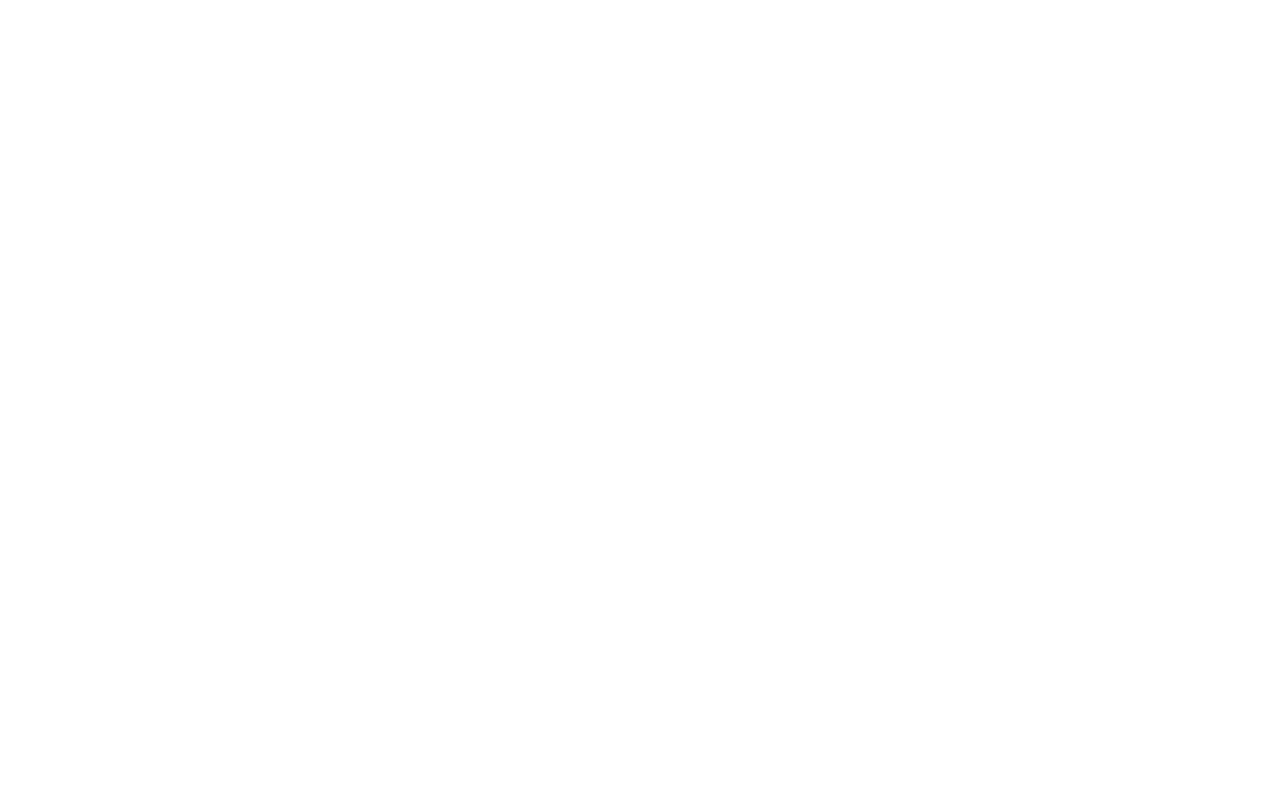
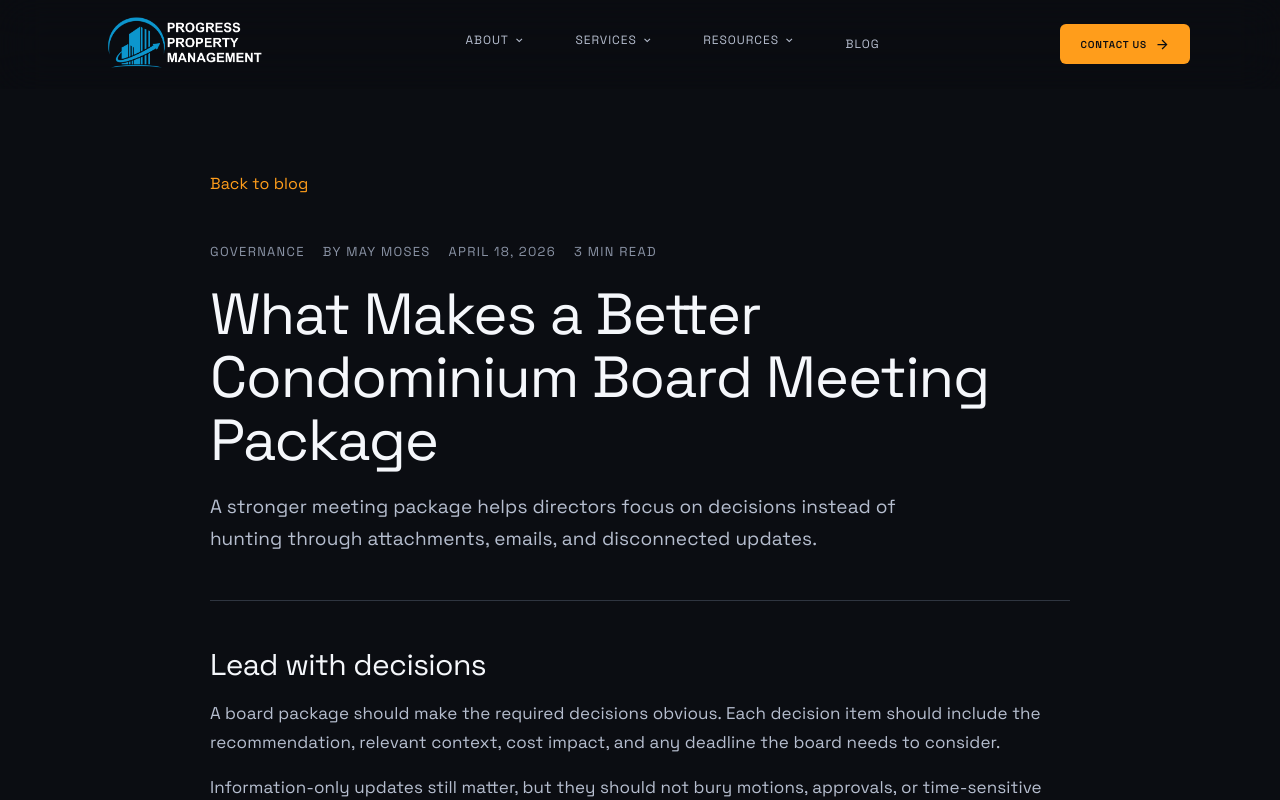
Before and after one commit to mbachrat/PPMweb, a React (Create React App) app: page /blog/better-board-meeting-packages in a window 1280 px wide. Before the commit this address had no page. Shown: the top 800 px of the page. Built offline with nearby package versions, Linux system fonts and the light colour scheme.

Commit message:
Add static blog posts

```diff
--- a/src/App.js
+++ b/src/App.js
@@ -9,6 +9,7 @@
 const DeveloperPage = lazy(() => import('./pages/DeveloperPage'));
 const ManagementPage = lazy(() => import('./pages/ManagementPage'));
 const BlogPage = lazy(() => import('./pages/BlogPage'));
+const BlogPostPage = lazy(() => import('./pages/BlogPostPage'));
 
 function App() {
   return (
@@ -66,6 +67,15 @@
         />
 
         <Route
+          path='/blog/:slug'
+          element={
+            <BaseLayout>
+              <BlogPostPage />
+            </BaseLayout>
+          }
+        />
+
+        <Route
           path='/'
           element={
             <BaseLayout>
--- /dev/null
+++ b/src/data/blogPosts.js
@@ -0,0 +1,104 @@
+export const blogPosts = [
+  {
+    slug: 'condo-board-budget-planning',
+    title: 'Condo Board Budget Planning: What to Review Before Year-End',
+    date: '2026-05-02',
+    displayDate: 'May 2, 2026',
+    author: 'May Moses',
+    category: 'Board Resources',
+    readTime: '4 min read',
+    excerpt:
+      'A practical checklist for reviewing operating budgets, reserve contributions, service contracts, and community priorities before the next fiscal year.',
+    sections: [
+      {
+        heading: 'Start with the current-year actuals',
+        body: [
+          'Before adjusting next year\'s budget, compare year-to-date actuals against the approved budget. The most useful review separates recurring operating costs from one-time expenses so the board can see what is truly changing.',
+          'Pay close attention to utilities, insurance, cleaning, security, landscaping, snow removal, and repair categories. These are often where small assumptions create meaningful changes over a full year.',
+        ],
+      },
+      {
+        heading: 'Review contracts before renewal dates',
+        body: [
+          'Budget season is also the right time to confirm which vendor agreements renew soon, which services need updated scopes, and which contracts should be tendered before pricing is locked in.',
+          'Boards should ask whether the current scope still matches the property\'s needs, whether service levels are documented clearly, and whether recent performance issues should affect renewal decisions.',
+        ],
+      },
+      {
+        heading: 'Connect the operating budget to the reserve plan',
+        body: [
+          'Operating decisions should not be made in isolation from capital planning. Upcoming reserve projects can affect staffing, communications, temporary services, and insurance considerations.',
+          'A clear budget package should help directors understand what is routine, what is project-related, and what needs a board decision before notices are issued to owners.',
+        ],
+      },
+    ],
+  },
+  {
+    slug: 'better-board-meeting-packages',
+    title: 'What Makes a Better Condominium Board Meeting Package',
+    date: '2026-04-18',
+    displayDate: 'April 18, 2026',
+    author: 'May Moses',
+    category: 'Governance',
+    readTime: '3 min read',
+    excerpt:
+      'A stronger meeting package helps directors focus on decisions instead of hunting through attachments, emails, and disconnected updates.',
+    sections: [
+      {
+        heading: 'Lead with decisions',
+        body: [
+          'A board package should make the required decisions obvious. Each decision item should include the recommendation, relevant context, cost impact, and any deadline the board needs to consider.',
+          'Information-only updates still matter, but they should not bury motions, approvals, or time-sensitive issues.',
+        ],
+      },
+      {
+        heading: 'Keep action items visible',
+        body: [
+          'A simple action register improves accountability between meetings. It should identify the owner, next step, target date, and current status for each open item.',
+          'When action items are tracked consistently, recurring issues become easier to spot and fewer decisions are reopened unnecessarily.',
+        ],
+      },
+      {
+        heading: 'Use attachments with intent',
+        body: [
+          'Attachments should support the decision in front of the board. Large document sets are easier to review when the package explains why each attachment is included and what directors should look for.',
+        ],
+      },
+    ],
+  },
+  {
+    slug: 'resident-communication-during-maintenance',
+    title: 'Resident Communication During Building Maintenance',
+    date: '2026-03-27',
+    displayDate: 'March 27, 2026',
+    author: 'May Moses',
+    category: 'Community Operations',
+    readTime: '5 min read',
+    excerpt:
+      'Clear maintenance notices reduce confusion, improve access, and help residents understand how work will affect their day.',
+    sections: [
+      {
+        heading: 'Explain the impact, not just the work',
+        body: [
+          'Residents need to know what is happening, but they also need to know how it affects them. A useful notice states the location, dates, expected noise, service interruptions, access requirements, and contact path for questions.',
+          'The best notices are direct, specific, and written in plain language. They avoid technical detail unless it helps residents prepare.',
+        ],
+      },
+      {
+        heading: 'Send reminders at the right moments',
+        body: [
+          'For disruptive work, one notice is rarely enough. A first notice gives residents time to plan, a reminder keeps the work visible, and a same-day update helps prevent missed access or avoidable calls.',
+        ],
+      },
+      {
+        heading: 'Close the loop after completion',
+        body: [
+          'When work is complete, a short follow-up can confirm the outcome, thank residents for cooperation, and identify any next steps. This helps build trust and reduces uncertainty around recurring projects.',
+        ],
+      },
+    ],
+  },
+];
+
+export const getBlogPostBySlug = slug =>
+  blogPosts.find(post => post.slug === slug);
--- a/src/pages/BlogPage.jsx
+++ b/src/pages/BlogPage.jsx
@@ -1,5 +1,7 @@
 import React from 'react';
+import { Link } from 'react-router-dom';
 import styled from 'styled-components';
+import { blogPosts } from '../data/blogPosts';
 
 const BlogPage = () => (
   <Container>
@@ -11,12 +13,23 @@
       </Intro>
     </Hero>
 
-    <EmptyState>
-      <EmptyTitle>Articles coming soon</EmptyTitle>
-      <EmptyCopy>
-        This section is ready for company updates, condominium management notes, and helpful resources as new posts are prepared.
-      </EmptyCopy>
-    </EmptyState>
+    <PostsGrid aria-label="Blog articles">
+      {blogPosts.map(post => (
+        <PostCard key={post.slug} to={`/blog/${post.slug}`}>
+          <PostMeta>
+            <span>{post.category}</span>
+            <span>By {post.author}</span>
+            <span>{post.displayDate}</span>
+          </PostMeta>
+          <PostTitle>{post.title}</PostTitle>
+          <PostExcerpt>{post.excerpt}</PostExcerpt>
+          <PostFooter>
+            <span>{post.readTime}</span>
+            <ReadMore>Read article</ReadMore>
+          </PostFooter>
+        </PostCard>
+      ))}
+    </PostsGrid>
   </Container>
 );
 
@@ -54,23 +67,71 @@
   color: ${({ theme }) => theme.main.fonts.secondary};
 `;
 
-const EmptyState = styled.section`
+const PostsGrid = styled.section`
   max-width: 900px;
   margin: 0 auto;
-  padding: 40px;
+  display: grid;
+  gap: 24px;
+`;
+
+const PostCard = styled(Link)`
+  display: flex;
+  flex-direction: column;
+  gap: 18px;
+  padding: 32px;
   border-radius: 12px;
   border: 1px solid ${({ theme }) => theme.main.border};
-  background:
-    linear-gradient(135deg, rgba(26, 30, 37, 0.92), rgba(16, 20, 27, 0.92)),
-    radial-gradient(circle at top right, rgba(255, 157, 27, 0.12), transparent 60%);
+  background: linear-gradient(135deg, rgba(245, 247, 251, 0.05), rgba(245, 247, 251, 0.02));
+  transition: border-color 0.2s ease, background 0.2s ease, transform 0.2s ease;
+
+  &:hover {
+    border-color: ${({ theme }) => theme.main.highlight};
+    background: linear-gradient(135deg, rgba(245, 247, 251, 0.09), rgba(245, 247, 251, 0.04));
+    transform: translateY(-3px);
+  }
 `;
 
-const EmptyTitle = styled.h2`
-  font-size: 2.6rem;
-  margin-bottom: 12px;
+const PostMeta = styled.div`
+  display: flex;
+  flex-wrap: wrap;
+  gap: 10px 18px;
+
+  span {
+    color: ${({ theme }) => theme.main.fonts.muted};
+    font-size: 1.3rem;
+    text-transform: uppercase;
+    letter-spacing: 0.1em;
+  }
 `;
 
-const EmptyCopy = styled.p`
-  max-width: 620px;
+const PostTitle = styled.h2`
+  font-size: clamp(2.3rem, 3vw, 3.2rem);
+  line-height: 1.2;
+`;
+
+const PostExcerpt = styled.p`
   color: ${({ theme }) => theme.main.fonts.secondary};
 `;
+
+const PostFooter = styled.div`
+  display: flex;
+  justify-content: space-between;
+  gap: 20px;
+  align-items: center;
+  color: ${({ theme }) => theme.main.fonts.muted};
+
+  span {
+    font-size: 1.4rem;
+    color: inherit;
+  }
+
+  @media (max-width: 560px) {
+    align-items: flex-start;
+    flex-direction: column;
+  }
+`;
+
+const ReadMore = styled.span`
+  color: ${({ theme }) => theme.main.highlight} !important;
+  font-family: ${({ theme }) => theme.main.fontFamily.med};
+`;
--- /dev/null
+++ b/src/pages/BlogPostPage.jsx
@@ -0,0 +1,118 @@
+import React from 'react';
+import { Link, Navigate, useParams } from 'react-router-dom';
+import styled from 'styled-components';
+import { getBlogPostBySlug } from '../data/blogPosts';
+
+const BlogPostPage = () => {
+  const { slug } = useParams();
+  const post = getBlogPostBySlug(slug);
+
+  if (!post) {
+    return <Navigate to="/blog" replace />;
+  }
+
+  return (
+    <Container>
+      <Article>
+        <BackLink to="/blog">Back to blog</BackLink>
+
+        <Header>
+          <Meta>
+            <span>{post.category}</span>
+            <span>By {post.author}</span>
+            <span>{post.displayDate}</span>
+            <span>{post.readTime}</span>
+          </Meta>
+          <Title>{post.title}</Title>
+          <Excerpt>{post.excerpt}</Excerpt>
+        </Header>
+
+        <Content>
+          {post.sections.map(section => (
+            <Section key={section.heading}>
+              <SectionTitle>{section.heading}</SectionTitle>
+              {section.body.map(paragraph => (
+                <Paragraph key={paragraph}>{paragraph}</Paragraph>
+              ))}
+            </Section>
+          ))}
+        </Content>
+      </Article>
+    </Container>
+  );
+};
+
+export default BlogPostPage;
+
+const Container = styled.main`
+  min-height: 70vh;
+  background: ${({ theme }) => theme.main.background};
+  padding: 170px 6.5vw 110px;
+`;
+
+const Article = styled.article`
+  max-width: 860px;
+  margin: 0 auto;
+`;
+
+const BackLink = styled(Link)`
+  display: inline-flex;
+  margin-bottom: 44px;
+  color: ${({ theme }) => theme.main.highlight};
+  font-family: ${({ theme }) => theme.main.fontFamily.med};
+`;
+
+const Header = styled.header`
+  display: flex;
+  flex-direction: column;
+  gap: 20px;
+  padding-bottom: 44px;
+  border-bottom: 1px solid ${({ theme }) => theme.main.border};
+`;
+
+const Meta = styled.div`
+  display: flex;
+  flex-wrap: wrap;
+  gap: 10px 18px;
+
+  span {
+    color: ${({ theme }) => theme.main.fonts.muted};
+    font-size: 1.3rem;
+    text-transform: uppercase;
+    letter-spacing: 0.1em;
+  }
+`;
+
+const Title = styled.h1`
+  font-size: clamp(3.4rem, 5.6vw, 5.8rem);
+  line-height: 1.08;
+`;
+
+const Excerpt = styled.p`
+  max-width: 720px;
+  font-size: 1.9rem;
+  color: ${({ theme }) => theme.main.fonts.secondary};
+`;
+
+const Content = styled.div`
+  padding-top: 46px;
+  display: flex;
+  flex-direction: column;
+  gap: 42px;
+`;
+
+const Section = styled.section`
+  display: flex;
+  flex-direction: column;
+  gap: 16px;
+`;
+
+const SectionTitle = styled.h2`
+  font-size: clamp(2.2rem, 3vw, 3rem);
+  line-height: 1.2;
+`;
+
+const Paragraph = styled.p`
+  color: ${({ theme }) => theme.main.fonts.secondary};
+  font-size: 1.7rem;
+`;
```
